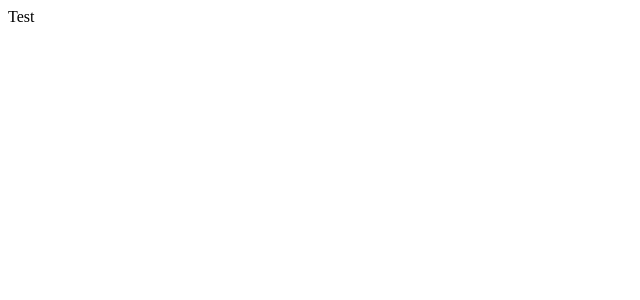
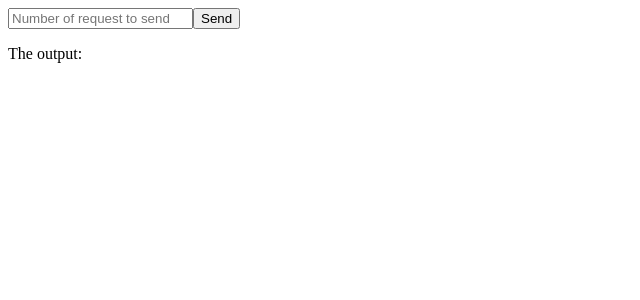
Before and after one commit to tendryAxel/captcha-vite-app, a React (Vite) app: page / in a window 1280 px wide. Shown: the top 300 px of the page, without its empty margins (0-640 px from the left). Built offline with nearby package versions, Linux system fonts and the light colour scheme.

Commit message:
feat: display some test

```diff
--- a/src/App.tsx
+++ b/src/App.tsx
@@ -1,7 +1,9 @@
+import Form from "./components/Form.tsx";
+
 function App() {
   return (
       <div>
-          Test
+          <Form />
       </div>
   )
 }
--- /dev/null
+++ b/src/components/Form.tsx
@@ -0,0 +1,29 @@
+import {default as axios} from "axios";
+import {MouseEventHandler, useEffect, useState} from "react";
+
+export default () => {
+    const [outputs, setOutputs] = useState<string[]>([])
+    const [state, setState] = useState<boolean>(true)
+
+    const addOutput = (name: string): void => {
+        setOutputs((prevOutputs) => [...prevOutputs, name])
+    }
+
+    const onclick: MouseEventHandler<HTMLButtonElement> = (e) => {
+        e.preventDefault();
+        axios.get("");
+        addOutput("test");
+        setState(!state);
+    }
+
+    useEffect(() => {}, [state])
+
+    return (
+        <div>
+            <input type="number" placeholder="Number of request to send"/>
+            <button onClick={onclick}>Send</button>
+            <p>The output: </p>
+            <div className="out-put">{outputs.map(o => <p>{o}</p>)}</div>
+        </div>
+    )
+}
```
